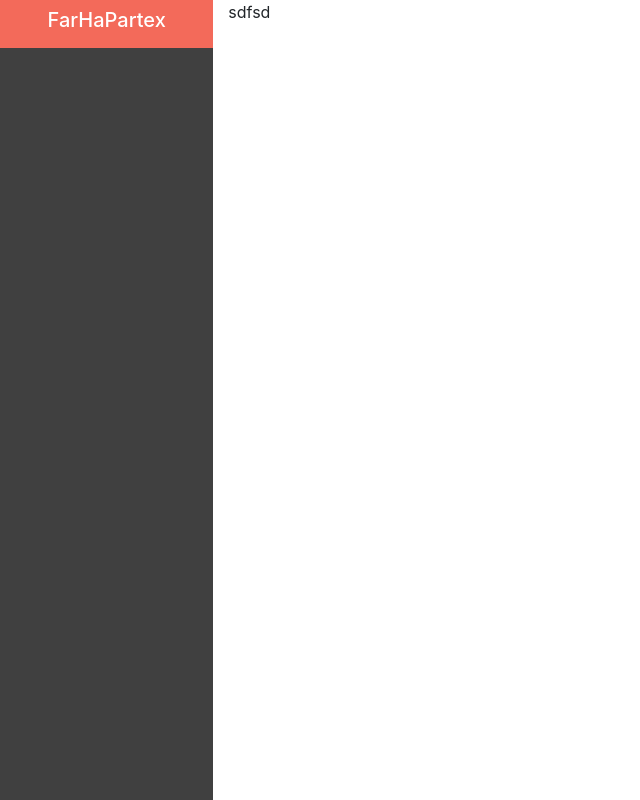
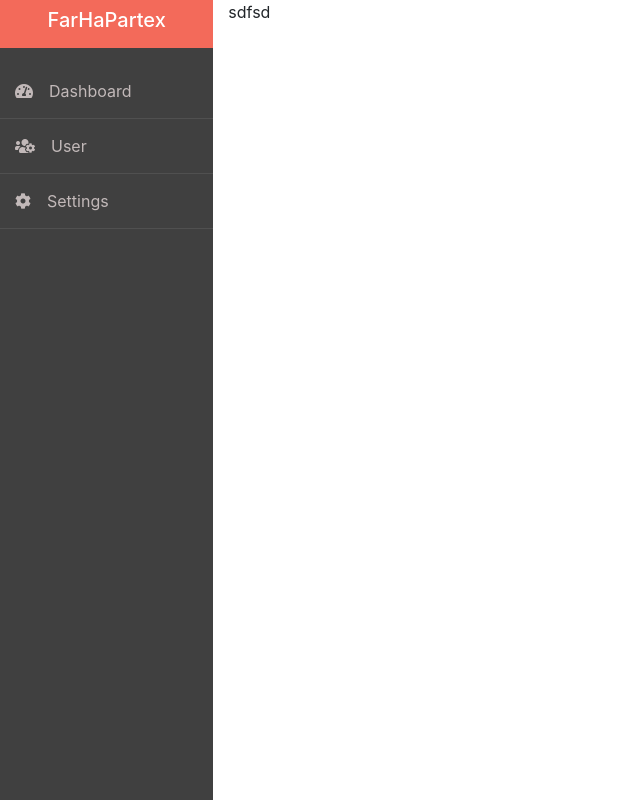
Before and after one commit to farhapartex/hr-frontend, a Vue app: page /dashboard in a window 1280 px wide. Shown: the whole page, without its empty margins (0-640 px from the left). Built offline with nearby package versions, Linux system fonts and the light colour scheme.

Commit message:
sidebar item added

```diff
--- a/src/components/Sidebar.vue
+++ b/src/components/Sidebar.vue
@@ -2,6 +2,35 @@
   <div class="col-md-2 col-lg-2 col-sm-2 px-0 sidebar position-fixed h-100" id="sticky-sidebar">
     <div class="company-header-logo w-100 pt-2 pb-2">
       <h5 class="text-center sidebar-header-text">FarHaPartex</h5>
+    </div>
+
+    <div class="w-100 nav-list">
+      <ul class="mt-3">
+        <li>
+          <a href="#">
+            <span class="mr-3">
+              <i class="fas fa-tachometer-alt"></i>
+            </span>
+            <span>Dashboard</span>
+          </a>
+        </li>
+        <li>
+          <a href="#">
+            <span class="mr-3">
+              <i class="fas fa-users-cog"></i>
+            </span>
+            <span>User</span>
+          </a>
+        </li>
+        <li>
+          <a href="#">
+            <span class="mr-3">
+              <i class="fas fa-cog"></i>
+            </span>
+            <span>Settings</span>
+          </a>
+        </li>
+      </ul>
     </div>
   </div>
 </template>
@@ -16,3 +45,35 @@ import HelloWorld from "@/components/HelloWorld.vue";
 })
 export default class Sidebar extends Vue {}
 </script>
+
+<style>
+.sidebar {
+  background: #404040;
+}
+
+.company-header-logo {
+  background: #f36a5a;
+  overflow: hidden;
+}
+
+.company-header-logo .sidebar-header-text {
+  color: #ffffff;
+}
+
+.nav-list ul li {
+  padding: 15px 15px;
+  border-bottom: 0.6px solid #505050;
+}
+
+.nav-list ul li:hover,
+.nav-list ul li:hover a {
+  background: #757373;
+  color: #f36a5a;
+}
+
+.nav-list ul li a {
+  text-decoration: none;
+  color: #c2b9b9;
+  display: block;
+}
+</style>
--- a/src/views/Dashboard.vue
+++ b/src/views/Dashboard.vue
@@ -22,18 +22,4 @@ export default class Dashboard extends Vue {}
 
 
 <style>
-.sidebar {
-  background: #404040;
-}
-#main {
-}
-
-.company-header-logo {
-  background: #f36a5a;
-  overflow: hidden;
-}
-
-.company-header-logo .sidebar-header-text {
-  color: #ffffff;
-}
 </style>
```
